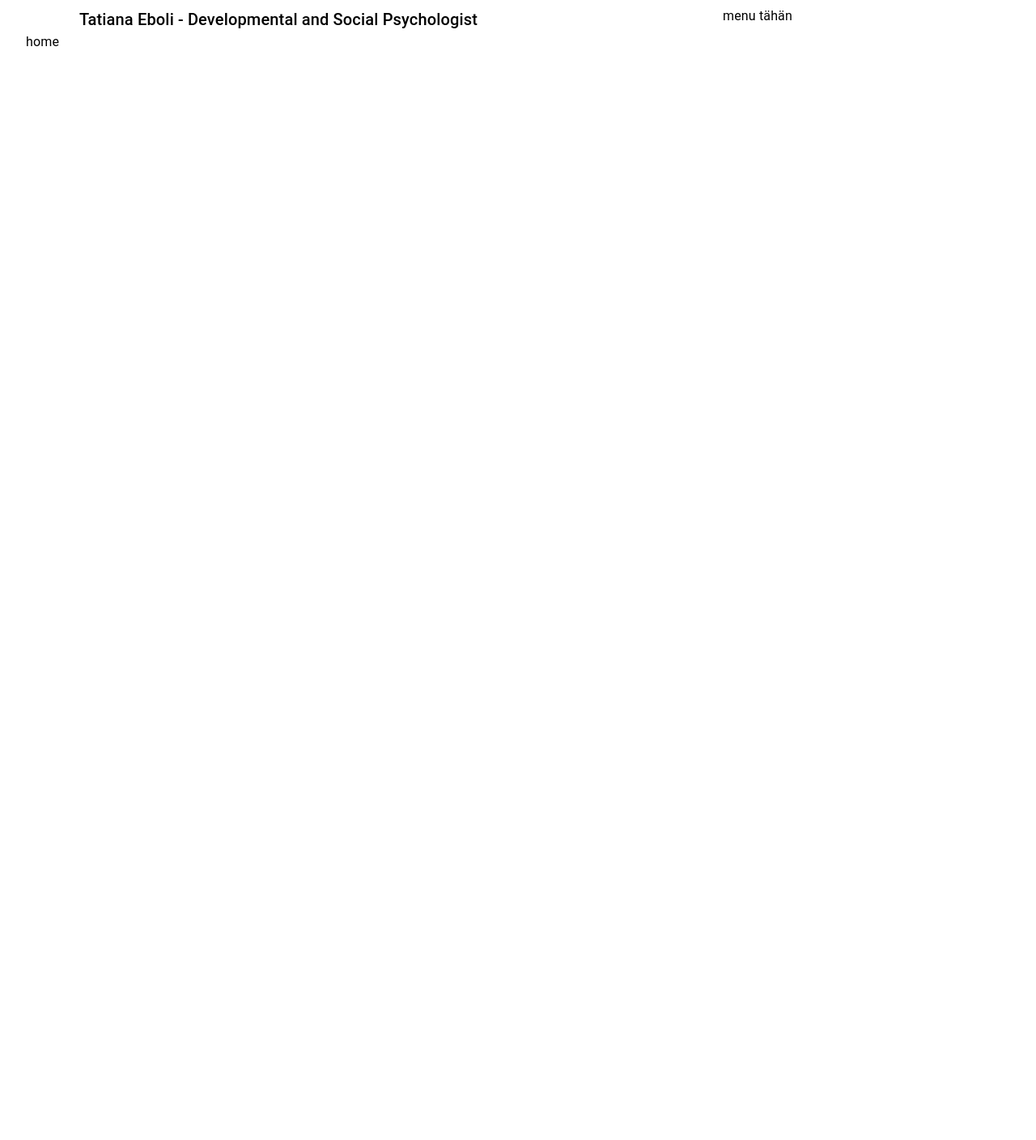
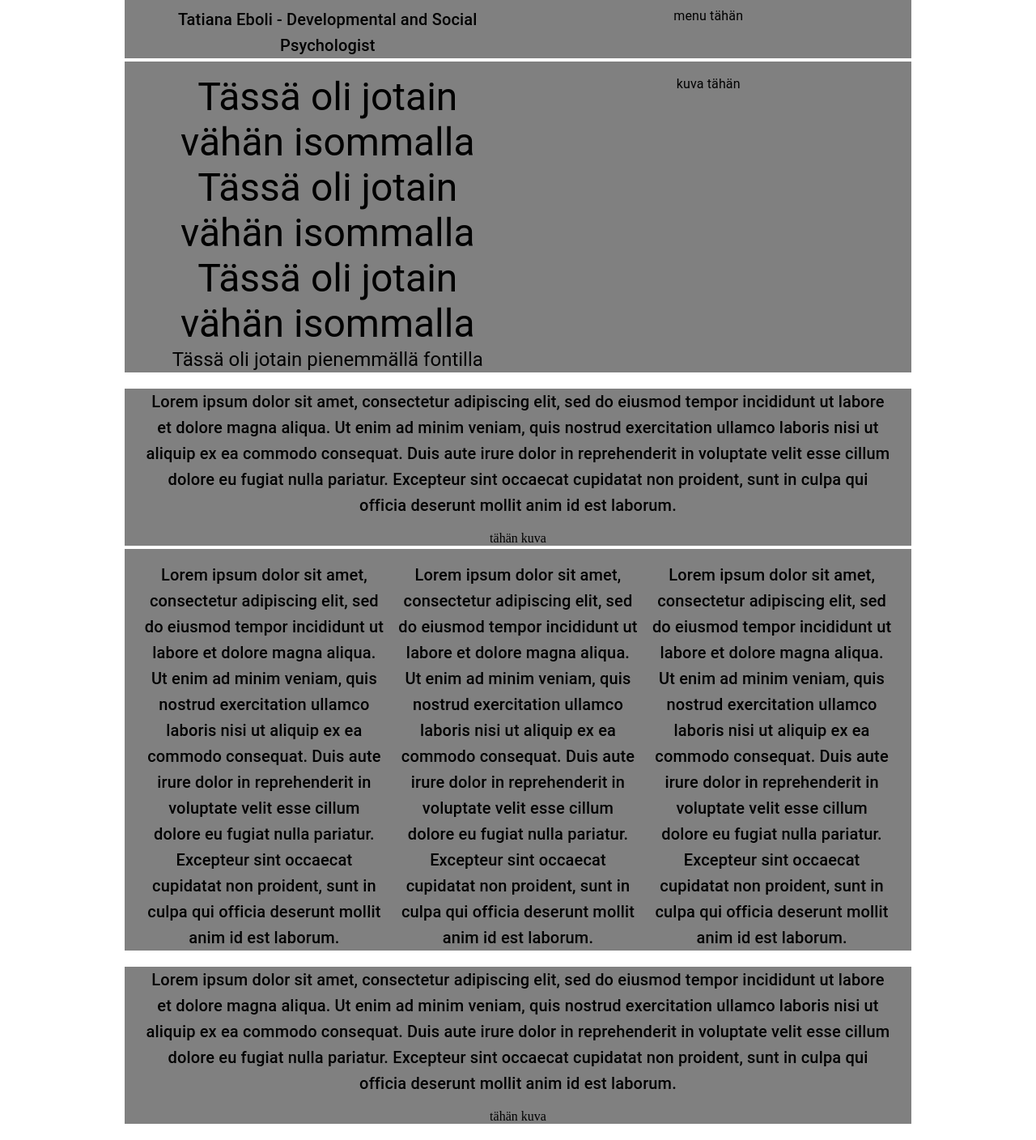
Before and after one commit to dpera005xamk/tatsinsivutdev, a React (Create React App) app: page /#/ in a window 1280 px wide. Shown: the whole page at 81% size. Before the commit the page ends 800 px from the top, so only its background shows below. Built offline with nearby package versions, Linux system fonts and the light colour scheme.

Commit message:
updt21122_1953

```diff
--- /dev/null
+++ b/src/components/Description.js
@@ -0,0 +1,29 @@
+
+import { Container, Typography, Button, Grid } from '@mui/material';
+
+
+
+function Description({gameObject, setGameObject, setMessage}) {
+
+
+  return(
+    <Container
+      maxWidth = "100vw"
+      style = {{
+        background: "gray",
+        marginBottom: "20px",
+        width: "80%"
+      }}
+      >
+
+      <Typography variant= "h6" style= {{textAlign: "center"}}>
+      Lorem ipsum dolor sit amet, consectetur adipiscing elit, sed do eiusmod tempor incididunt ut labore et dolore magna aliqua. Ut enim ad minim veniam, quis nostrud exercitation ullamco laboris nisi ut aliquip ex ea commodo consequat. Duis aute irure dolor in reprehenderit in voluptate velit esse cillum dolore eu fugiat nulla pariatur. Excepteur sint occaecat cupidatat non proident, sunt in culpa qui officia deserunt mollit anim id est laborum.
+      </Typography>
+
+      <p style= {{textAlign: "center"}}>tähän kuva</p>
+
+    </Container>
+    );
+}
+
+export default Description;
--- /dev/null
+++ b/src/components/Footer.js
@@ -0,0 +1,29 @@
+
+import { Container, Typography, Button, Grid } from '@mui/material';
+
+
+
+function Footer({gameObject, setGameObject, setMessage}) {
+
+
+  return(
+    <Container
+      maxWidth = "100vw"
+      style = {{
+        background: "gray",
+        marginBottom: "20px",
+        width: "80%"
+      }}
+      >
+
+      <Typography variant= "h6" style= {{textAlign: "center"}}>
+      Lorem ipsum dolor sit amet, consectetur adipiscing elit, sed do eiusmod tempor incididunt ut labore et dolore magna aliqua. Ut enim ad minim veniam, quis nostrud exercitation ullamco laboris nisi ut aliquip ex ea commodo consequat. Duis aute irure dolor in reprehenderit in voluptate velit esse cillum dolore eu fugiat nulla pariatur. Excepteur sint occaecat cupidatat non proident, sunt in culpa qui officia deserunt mollit anim id est laborum.
+      </Typography>
+
+      <p style= {{textAlign: "center"}}>tähän kuva</p>
+
+    </Container>
+    );
+}
+
+export default Footer;
--- a/src/components/Header.js
+++ b/src/components/Header.js
@@ -9,7 +9,14 @@ function Header({gameObject, setGameObject, setMessage}) {
   return(
     <Container
       maxWidth = "100vw"
+      style = {{
+        position: "sticky",
+        background: "gray",
+        marginBottom: "20px",
+        width: "80%"
+      }}
       >
+
       <Grid container spacing={2} columns={16} textAlign= "center">
 
         <Grid item xs={8}>
--- a/src/components/Home.js
+++ b/src/components/Home.js
@@ -1,6 +1,10 @@
 
 import { Container, Typography, Button } from '@mui/material';
 import Header from './Header'
+import PageTitle from './PageTitle'
+import MainPage from './MainPage'
+import Footer from './Footer'
+import Description from './Description'
 
 function Home({gameObject, setGameObject, setMessage}) {
 
@@ -8,15 +12,18 @@ function Home({gameObject, setGameObject, setMessage}) {
   return(
     <Container
       maxWidth = "100vw"
+      textAlign= "center"
       >
 
       <Header/>
 
-      <Typography>
+      <PageTitle/>
 
-        home
+      <Description/>
 
-      </Typography>
+      <MainPage/>
+
+      <Footer/>
 
     </Container>
     );
--- /dev/null
+++ b/src/components/MainPage.js
@@ -0,0 +1,46 @@
+
+import { Container, Typography, Button, Grid } from '@mui/material';
+
+
+
+function MainPage({gameObject, setGameObject, setMessage}) {
+
+
+  return(
+    <Container
+      maxWidth = "100vw"
+      style = {{
+        background: "gray",
+        marginBottom: "20px",
+        width: "80%",
+        textAlign: "center"
+      }}
+      >
+      <Grid container justifyContent="center" spacing={2} columns={12}>
+
+        <Grid item xs={4}>
+          <Typography variant= "h6">
+          Lorem ipsum dolor sit amet, consectetur adipiscing elit, sed do eiusmod tempor incididunt ut labore et dolore magna aliqua. Ut enim ad minim veniam, quis nostrud exercitation ullamco laboris nisi ut aliquip ex ea commodo consequat. Duis aute irure dolor in reprehenderit in voluptate velit esse cillum dolore eu fugiat nulla pariatur. Excepteur sint occaecat cupidatat non proident, sunt in culpa qui officia deserunt mollit anim id est laborum.
+          </Typography>
+        </Grid>
+
+        <Grid item xs={4}>
+          <Typography variant= "h6">
+          Lorem ipsum dolor sit amet, consectetur adipiscing elit, sed do eiusmod tempor incididunt ut labore et dolore magna aliqua. Ut enim ad minim veniam, quis nostrud exercitation ullamco laboris nisi ut aliquip ex ea commodo consequat. Duis aute irure dolor in reprehenderit in voluptate velit esse cillum dolore eu fugiat nulla pariatur. Excepteur sint occaecat cupidatat non proident, sunt in culpa qui officia deserunt mollit anim id est laborum.
+
+            </Typography>
+        </Grid>
+
+        <Grid item xs={4}>
+          <Typography variant= "h6">
+          Lorem ipsum dolor sit amet, consectetur adipiscing elit, sed do eiusmod tempor incididunt ut labore et dolore magna aliqua. Ut enim ad minim veniam, quis nostrud exercitation ullamco laboris nisi ut aliquip ex ea commodo consequat. Duis aute irure dolor in reprehenderit in voluptate velit esse cillum dolore eu fugiat nulla pariatur. Excepteur sint occaecat cupidatat non proident, sunt in culpa qui officia deserunt mollit anim id est laborum.
+
+            </Typography>
+        </Grid>
+      </Grid>
+
+    </Container>
+    );
+}
+
+export default MainPage;
--- /dev/null
+++ b/src/components/PageTitle.js
@@ -0,0 +1,49 @@
+
+import { Container, Typography, Button, Grid } from '@mui/material';
+
+
+
+function PageTitle({gameObject, setGameObject, setMessage}) {
+
+
+  return(
+    <Container
+      maxWidth = "100vw"
+      style = {{
+        background: "gray",
+        marginBottom: "20px",
+        width: "80%"
+      }}
+      >
+      <Grid container spacing={2} columns={16} textAlign= "center">
+
+        <Grid item xs={8}>
+          <Typography variant= "h3">
+            Tässä oli jotain vähän isommalla
+
+          </Typography>
+          <Typography variant= "h3">
+            Tässä oli jotain vähän isommalla
+          </Typography>
+
+          <Typography variant= "h3">
+            Tässä oli jotain vähän isommalla
+          </Typography>
+
+          <Typography variant= "h5">
+            Tässä oli jotain pienemmällä fontilla
+          </Typography>
+
+        </Grid>
+
+        <Grid item xs={8}>
+          <Typography>kuva tähän</Typography>
+        </Grid>
+
+      </Grid>
+
+    </Container>
+    );
+}
+
+export default PageTitle;
```
